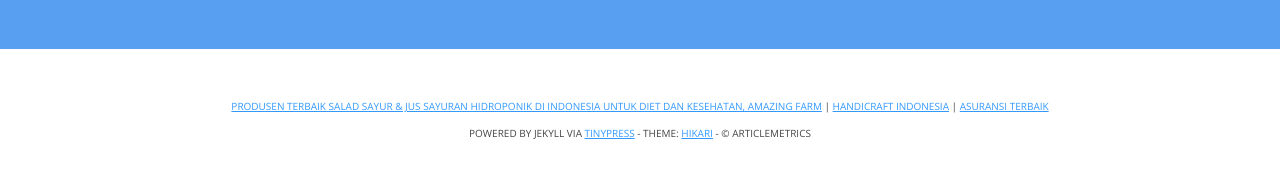
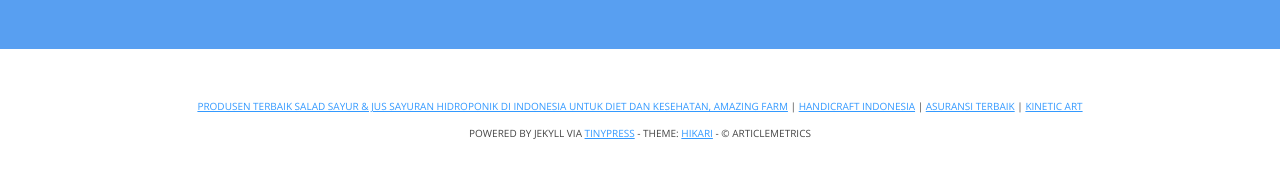
Before and after one commit to articlemetrics/articlemetrics.github.io, a Jekyll site: the page built from index.html, in a window 1280 px wide. Shown: the part 962-1142 px from the top of the page. Built offline with Jekyll 4.4.1, drawn with Linux system fonts in a browser that asks for light colours.

Commit message:
Update default.html

```diff
--- a/_layouts/default.html
+++ b/_layouts/default.html
@@ -45,7 +45,7 @@
     </main>
 
     <footer>
-      <small><a href="http://www.shenisa.com/2015/11/produsen-terbaik-salad-sayur-hidroponik-indonesia-amazingfarm.html">Produsen Terbaik Salad Sayur & Jus Sayuran Hidroponik di Indonesia untuk Diet dan Kesehatan, Amazing Farm</a> | <a href="http://budidansiti.com/id/180-handicraft-indonesia">Handicraft Indonesia</a> | <a href="http://www.commlife.co.id/about/commonwealth-life/">Asuransi Terbaik</a></a><br />
+      <small><a href="http://www.shenisa.com/2015/11/produsen-terbaik-salad-sayur-hidroponik-indonesia-amazingfarm.html">Produsen Terbaik Salad Sayur & Jus Sayuran Hidroponik di Indonesia untuk Diet dan Kesehatan, Amazing Farm</a> | <a href="http://budidansiti.com/id/180-handicraft-indonesia">Handicraft Indonesia</a> | <a href="http://www.commlife.co.id/about/commonwealth-life/">Asuransi Terbaik</a> | <a href="http://edwinsgallery.com/kinetik_about.php">Kinetic Art</a><br />
     Powered by Jekyll via <a href="https://tinypress.co/">Tinypress</a> - Theme: <a href="https://github.com/tinypressco/hikari-for-Jekyll">hikari</a> - &copy; {{ site.author }}</small>
     </footer>
 
```
